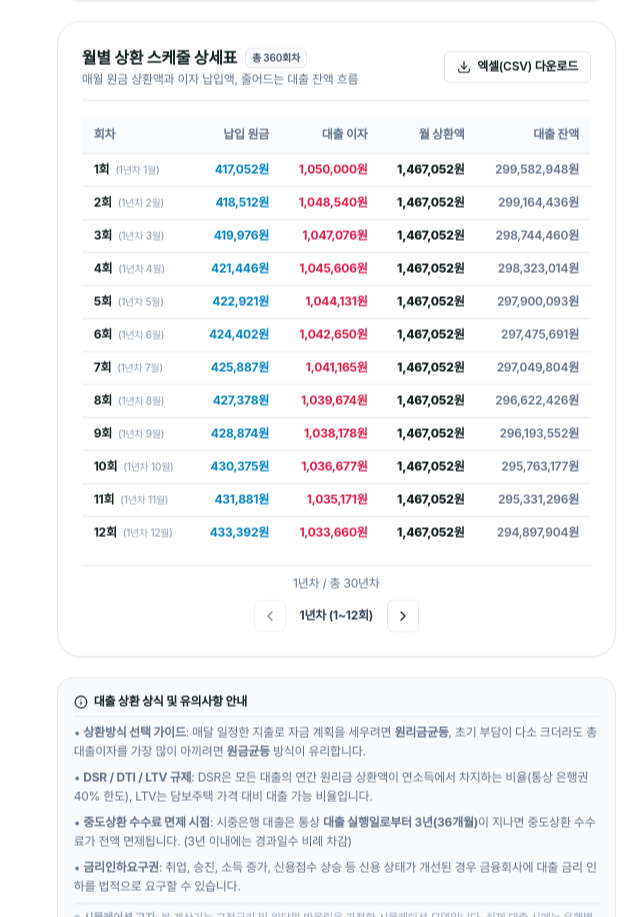
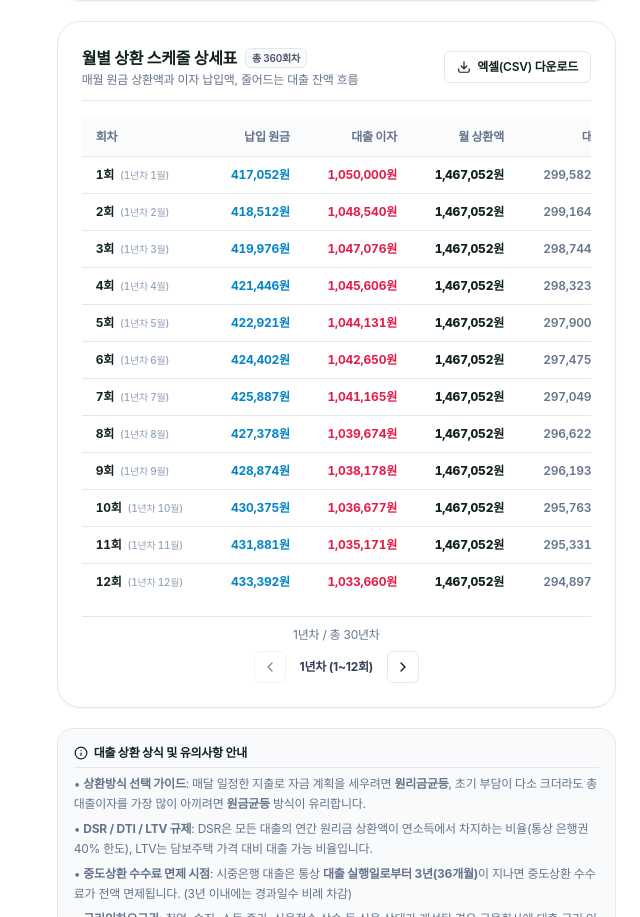
Before and after one commit to haksoo0918/smart-calculator-hub, a React (Vite) app: page /loan in a window 1280 px wide. Shown: the part 1266-2183 px from the top of the page, without its empty margins (640-1280 px from the left). Built offline with nearby package versions, Linux system fonts and the light colour scheme; a web font is replaced by a local one.

Commit message:
feat(ui): 전역 테이블 컴포넌트 표준화 및 계산기별 데이터 테이블 일체화 (v1.9.9)

```diff
--- a/package.json
+++ b/package.json
@@ -1,7 +1,7 @@
 {
   "name": "smart-calculator-hub",
   "private": true,
-  "version": "1.9.8",
+  "version": "1.9.9",
   "type": "module",
   "scripts": {
     "dev": "vite",
--- a/src/calculators/loan-calculator/components/LoanScheduleTable.tsx
+++ b/src/calculators/loan-calculator/components/LoanScheduleTable.tsx
@@ -3,6 +3,14 @@ import { MonthlyRepayment } from '../../../types/loan';
 import { Download, ChevronLeft, ChevronRight } from 'lucide-react';
 import { Button } from '../../../components/ui/button';
 import { Badge } from '../../../components/ui/badge';
+import {
+  Table,
+  TableHeader,
+  TableBody,
+  TableRow,
+  TableHead,
+  TableCell,
+} from '../../../components/ui/table';
 
 interface LoanScheduleTableProps {
   schedule: MonthlyRepayment[];
@@ -76,36 +84,35 @@ export const LoanScheduleTable: React.FC<LoanScheduleTableProps> = ({ schedule }
         </Button>
       </div>
 
-      {/* 테이블 */}
-      <div className="overflow-x-auto -mx-4 sm:mx-0">
-        <table className="w-full text-xs text-left border-collapse">
-          <thead>
-            <tr className="border-b border-[#e5e7eb] dark:border-slate-800 bg-slate-50/75 dark:bg-slate-900/50 text-[#64748b] dark:text-slate-400 font-bold uppercase">
-              <th className="py-2.5 px-3 whitespace-nowrap">회차</th>
-              <th className="py-2.5 px-3 whitespace-nowrap text-right">납입 원금</th>
-              <th className="py-2.5 px-3 whitespace-nowrap text-right">대출 이자</th>
-              <th className="py-2.5 px-3 whitespace-nowrap text-right">월 상환액</th>
-              <th className="py-2.5 px-3 whitespace-nowrap text-right">대출 잔액</th>
-            </tr>
-          </thead>
-          <tbody className="divide-y divide-[#e5e7eb] dark:divide-slate-800/60 font-medium">
+      {/* 표준 테이블 컴포넌트 */}
+      <Table className="min-w-[560px]">
+        <TableHeader>
+          <TableRow>
+            <TableHead className="whitespace-nowrap">회차</TableHead>
+            <TableHead className="whitespace-nowrap text-right">납입 원금</TableHead>
+            <TableHead className="whitespace-nowrap text-right">대출 이자</TableHead>
+            <TableHead className="whitespace-nowrap text-right">월 상환액</TableHead>
+            <TableHead className="whitespace-nowrap text-right">대출 잔액</TableHead>
+          </TableRow>
+        </TableHeader>
+        <TableBody className="divide-y divide-[#e5e7eb] dark:divide-slate-800/60 font-medium">
           {paginatedSchedule.map((row) => (
-              <tr
+            <TableRow
               key={row.month}
-                className={`hover:bg-slate-50/50 dark:hover:bg-slate-800/30 transition-colors ${
+              className={
                 row.isEarlyRepaymentMonth
                   ? 'bg-amber-50/40 dark:bg-amber-950/20'
                   : row.isGracePeriod
                   ? 'bg-slate-50/30 dark:bg-slate-900/20'
-                    : ''
-                }`}
+                  : undefined
+              }
             >
-                <td className="py-2 px-3 whitespace-nowrap">
+              <TableCell className="whitespace-nowrap">
                 <div className="flex items-center gap-1.5">
-                    <span className="font-bold text-[#112220] dark:text-slate-200">
+                  <span className="font-bold text-[#112220] dark:text-slate-200 tabular-nums">
                     {row.month}회
                   </span>
-                    <span className="text-[10px] text-slate-400">
+                  <span className="text-[10px] text-slate-400 tabular-nums">
                     ({row.year}년차 {row.monthInYear}월)
                   </span>
                   {row.isEarlyRepaymentMonth && (
@@ -119,24 +126,23 @@ export const LoanScheduleTable: React.FC<LoanScheduleTableProps> = ({ schedule }
                     </span>
                   )}
                 </div>
-                </td>
-                <td className="py-2 px-3 text-right font-bold text-sky-600 dark:text-sky-400 whitespace-nowrap">
+              </TableCell>
+              <TableCell className="text-right font-bold text-sky-600 dark:text-sky-400 whitespace-nowrap tabular-nums">
                 {row.principalPayment.toLocaleString('ko-KR')}원
-                </td>
-                <td className="py-2 px-3 text-right font-bold text-rose-600 dark:text-rose-400 whitespace-nowrap">
+              </TableCell>
+              <TableCell className="text-right font-bold text-rose-600 dark:text-rose-400 whitespace-nowrap tabular-nums">
                 {row.interestPayment.toLocaleString('ko-KR')}원
-                </td>
-                <td className="py-2 px-3 text-right font-extrabold text-[#112220] dark:text-slate-100 whitespace-nowrap">
+              </TableCell>
+              <TableCell className="text-right font-extrabold text-[#112220] dark:text-slate-100 whitespace-nowrap tabular-nums">
                 {row.totalPayment.toLocaleString('ko-KR')}원
-                </td>
-                <td className="py-2 px-3 text-right text-slate-500 dark:text-slate-400 font-semibold whitespace-nowrap">
+              </TableCell>
+              <TableCell className="text-right text-slate-500 dark:text-slate-400 font-semibold whitespace-nowrap tabular-nums">
                 {row.remainingBalance.toLocaleString('ko-KR')}원
-                </td>
-              </tr>
+              </TableCell>
+            </TableRow>
           ))}
-          </tbody>
-        </table>
-      </div>
+        </TableBody>
+      </Table>
 
       {/* 페이지네이션 (1년 단위) */}
       {totalPages > 1 && (
--- a/src/components/DataTable.tsx
+++ b/src/components/DataTable.tsx
@@ -139,22 +139,22 @@ export const DataTable: React.FC<DataTableProps> = ({
             <TableBody>
               {result.breakdown.map((row) => (
                 <TableRow key={row.year}>
-                  <TableCell className="font-bold text-center text-slate-900 dark:text-slate-100 bg-slate-50/40 dark:bg-slate-900/40">
+                  <TableCell className="font-bold text-center text-slate-900 dark:text-slate-100 bg-slate-50/40 dark:bg-slate-900/40 whitespace-nowrap tabular-nums">
                     {row.year}년
                   </TableCell>
-                  <TableCell className="text-right text-slate-600 dark:text-slate-300">
+                  <TableCell className="text-right text-slate-600 dark:text-slate-300 whitespace-nowrap tabular-nums">
                     {formatCurrency(row.totalPrincipal)}
                   </TableCell>
-                  <TableCell className="text-right text-slate-500 dark:text-slate-400">
+                  <TableCell className="text-right text-slate-500 dark:text-slate-400 whitespace-nowrap tabular-nums">
                     +{formatCurrency(row.grossInterestYear)}
                   </TableCell>
-                  <TableCell className="text-right font-semibold text-emerald-600 dark:text-emerald-400">
+                  <TableCell className="text-right font-semibold text-emerald-600 dark:text-emerald-400 whitespace-nowrap tabular-nums">
                     +{formatCurrency(row.netInterestTotal)}
                   </TableCell>
-                  <TableCell className="text-right font-bold text-slate-900 dark:text-slate-100">
+                  <TableCell className="text-right font-bold text-slate-900 dark:text-slate-100 whitespace-nowrap tabular-nums">
                     {formatCurrency(row.futureValuePostTax)}
                   </TableCell>
-                  <TableCell className="text-right font-semibold text-teal-700 dark:text-teal-400">
+                  <TableCell className="text-right font-semibold text-teal-700 dark:text-teal-400 whitespace-nowrap tabular-nums">
                     +{formatPercent(row.returnRate)}
                   </TableCell>
                 </TableRow>
--- a/src/components/ui/table.tsx
+++ b/src/components/ui/table.tsx
@@ -42,7 +42,7 @@ const TableFooter = React.forwardRef<
   <tfoot
     ref={ref}
     className={cn(
-      "border-t border-[#e5e7eb] dark:border-slate-800 bg-slate-50/50 dark:bg-slate-900/40 font-medium [&>tr]:last:border-b-0",
+      "border-t-2 border-[#e5e7eb] dark:border-slate-700 bg-slate-50/90 dark:bg-slate-900/70 font-bold [&>tr]:last:border-b-0",
       className
     )}
     {...props}
@@ -57,7 +57,7 @@ const TableRow = React.forwardRef<
   <tr
     ref={ref}
     className={cn(
-      "border-b border-[#e5e7eb] dark:border-slate-800 transition-colors hover:bg-slate-50 dark:hover:bg-slate-800/50 data-[state=selected]:bg-slate-100 dark:data-[state=selected]:bg-slate-800",
+      "border-b border-[#e5e7eb] dark:border-slate-800/80 transition-colors hover:bg-slate-50/70 dark:hover:bg-slate-800/40 data-[state=selected]:bg-slate-100 dark:data-[state=selected]:bg-slate-800",
       className
     )}
     {...props}
@@ -72,7 +72,7 @@ const TableHead = React.forwardRef<
   <th
     ref={ref}
     className={cn(
-      "h-10 px-3 text-left align-middle font-bold text-slate-600 dark:text-slate-400 [&:has([role=checkbox])]:pr-0",
+      "h-10 px-3.5 text-left align-middle font-bold text-xs text-[#64748b] dark:text-slate-400 [&:has([role=checkbox])]:pr-0",
       className
     )}
     {...props}
@@ -86,7 +86,7 @@ const TableCell = React.forwardRef<
 >(({ className, ...props }, ref) => (
   <td
     ref={ref}
-    className={cn("p-3 align-middle [&:has([role=checkbox])]:pr-0 font-medium text-[#112220] dark:text-slate-200", className)}
+    className={cn("py-2.5 px-3.5 align-middle [&:has([role=checkbox])]:pr-0 font-medium text-xs text-[#112220] dark:text-slate-200", className)}
     {...props}
   />
 ))
```
Also changed, not shown: src/calculators/salary-calculator/components/DeductionBreakdownTable.tsx (+48 -44 lines), 2 other files (tests, documents, lock files or other folders). Lines whose indentation alone changed are shown as unchanged.
